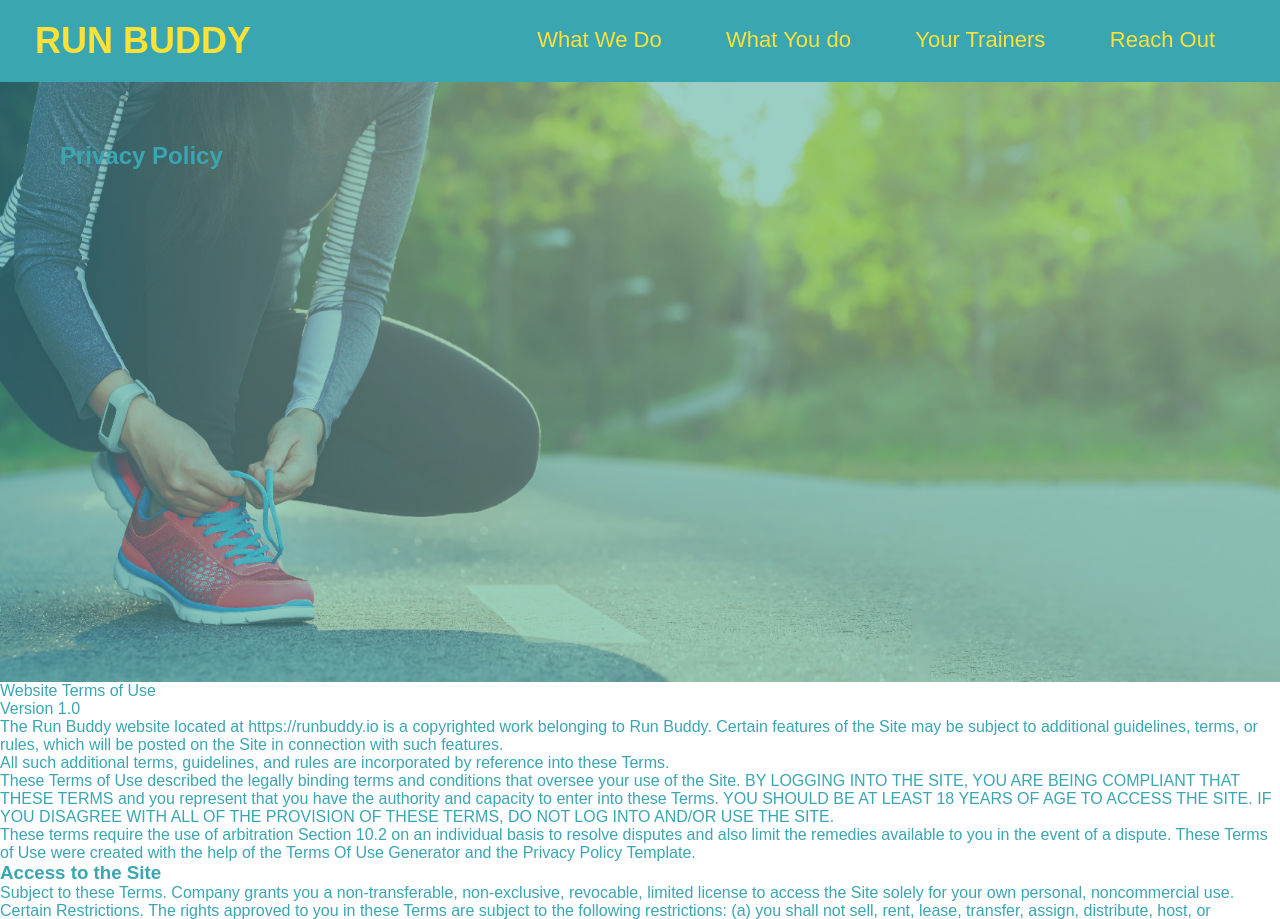
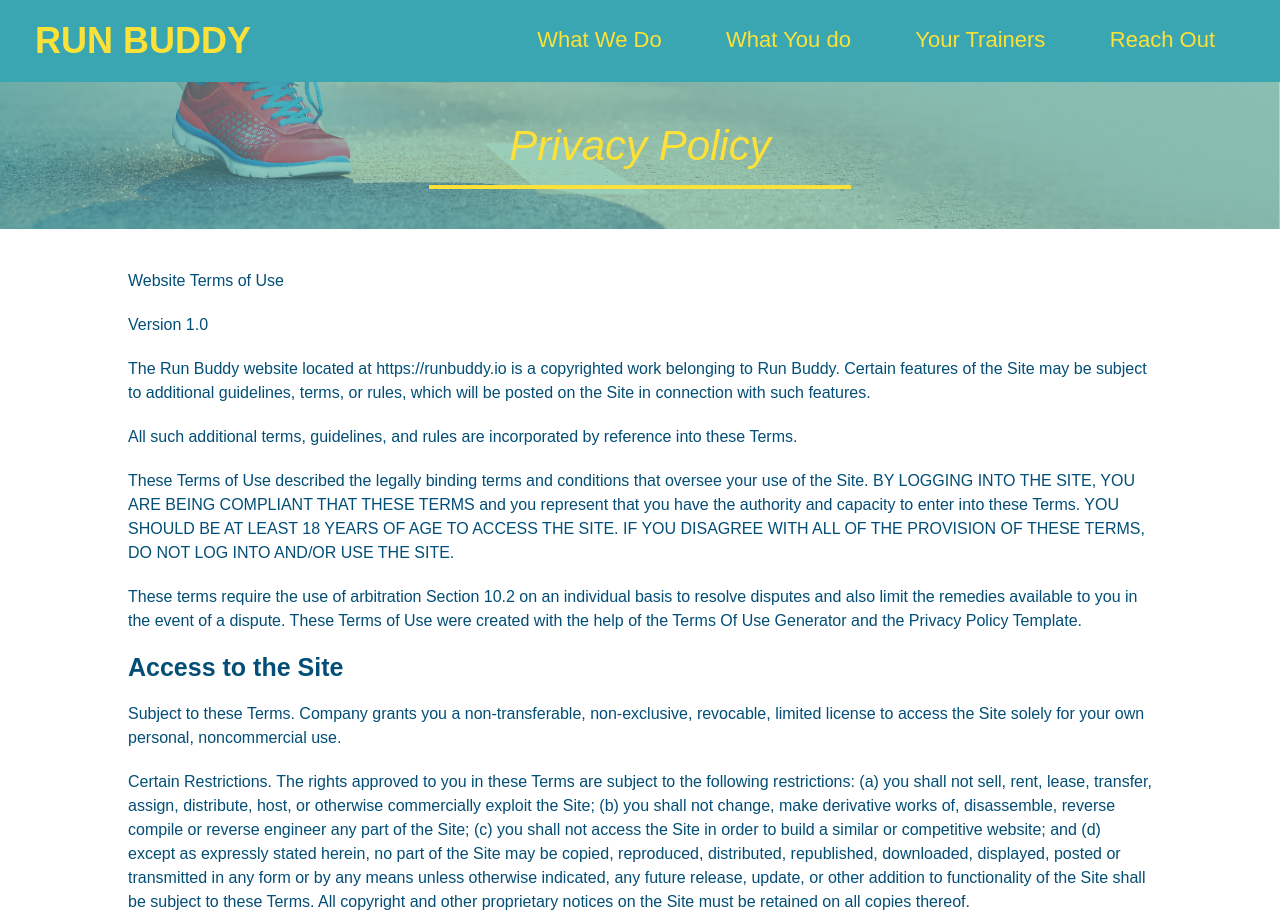
Before and after one commit to miinks/run-buddy, a plain HTML site: page privacy-policy.html in a window 1280 px wide. Shown: the top 919 px of the page. Drawn offline with Linux system fonts and the light colour scheme.

Commit message:
Privacy Policy

```diff
--- /dev/null
+++ b/assets/css/secondary-styles.css
@@ -0,0 +1,44 @@
+.hero {
+    background-image: url(../images/hero-bg.jpg);
+    background-position: bottom;
+    height: auto;
+    text-align: center;
+    margin-bottom: 40px;
+    padding: 40px;
+}
+
+.page-title {
+    color: #fce138;
+    display: inline-block;
+    border-bottom: 4px solid #fce138;
+    padding: 0 80px 15px 80px;
+    font-weight: normal;
+    font-size: 42px;
+    font-style: italic;
+}
+
+.secondary-content {
+    width: 80%;
+    margin: auto;
+    color: #024e76;
+}
+
+.secondary-content h3 {
+    font-size: 25px;
+    margin: 20px 0;
+}
+
+.secondary-content p {
+    font-size: 16px;
+    line-height: 1.5;
+    margin: 20px 0;
+}
+
+.secondary-content ul {
+    margin: 15px 20px;
+}
+
+.secondary-content li {
+    color: #39a6b2;
+    margin: 10px 0;
+}
--- a/privacy-policy.html
+++ b/privacy-policy.html
@@ -5,6 +5,7 @@
         <meta charset="UTF-8" />
         <title>Privacy Policy - Run Buddy</title>
         <link rel="stylesheet" href="./assets/css/style.css" />
+        <link rel="stylesheet" href="./assets/css/secondary-styles.css" />
     </head>
     <body>
         <header>
@@ -31,13 +32,15 @@
                 </ul>
             </nav>
         </header>
-    </body>
+
+
     <section class="hero">
         <h2 class="page-title">
             Privacy Policy
         </h2>
     </section>
-<article>
+
+    <article class="secondary-content">
     <p>
         Website Terms of Use
       </p>
@@ -457,4 +460,5 @@
         Email: info@runbuddy.io
       </p>
 </article>
+</body>
 </html>
```
